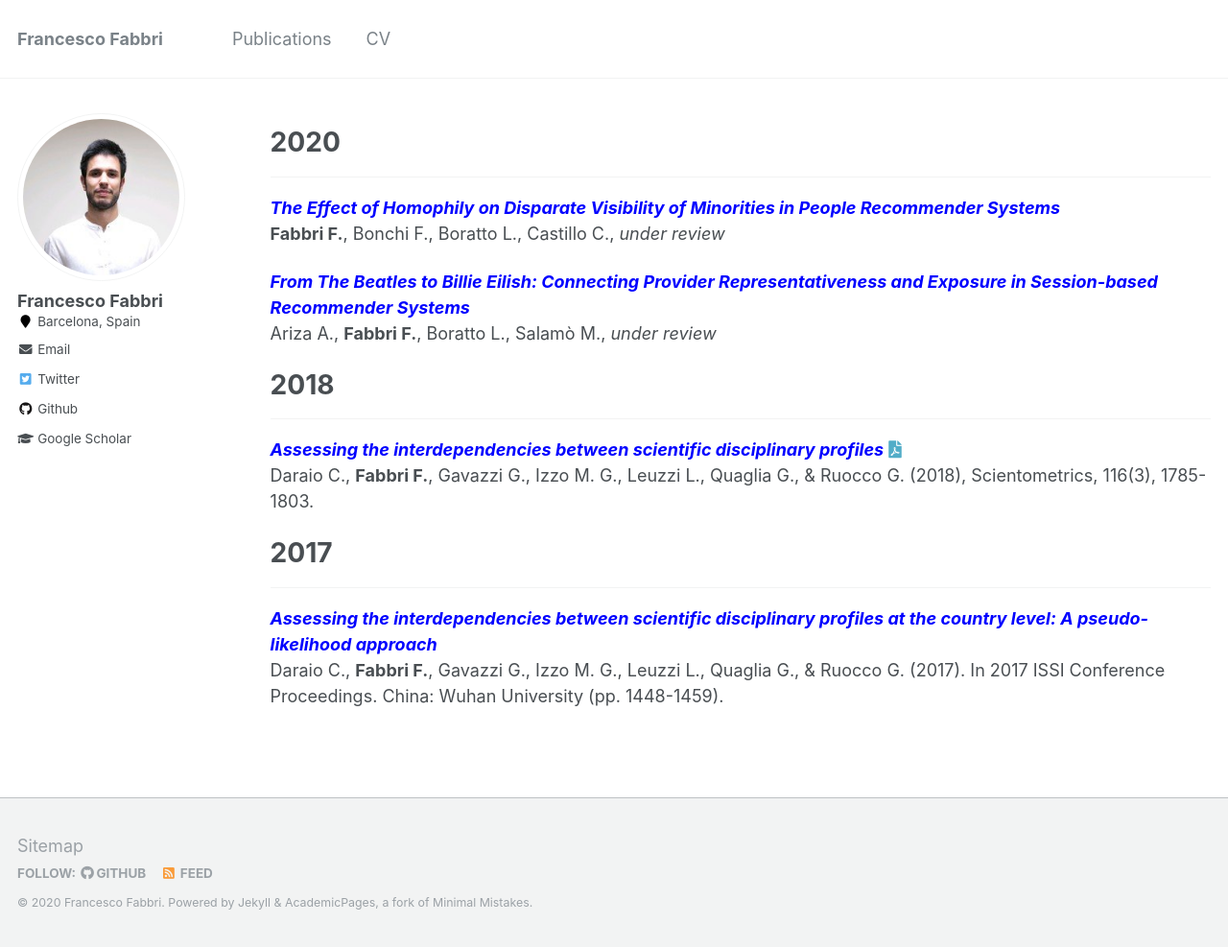
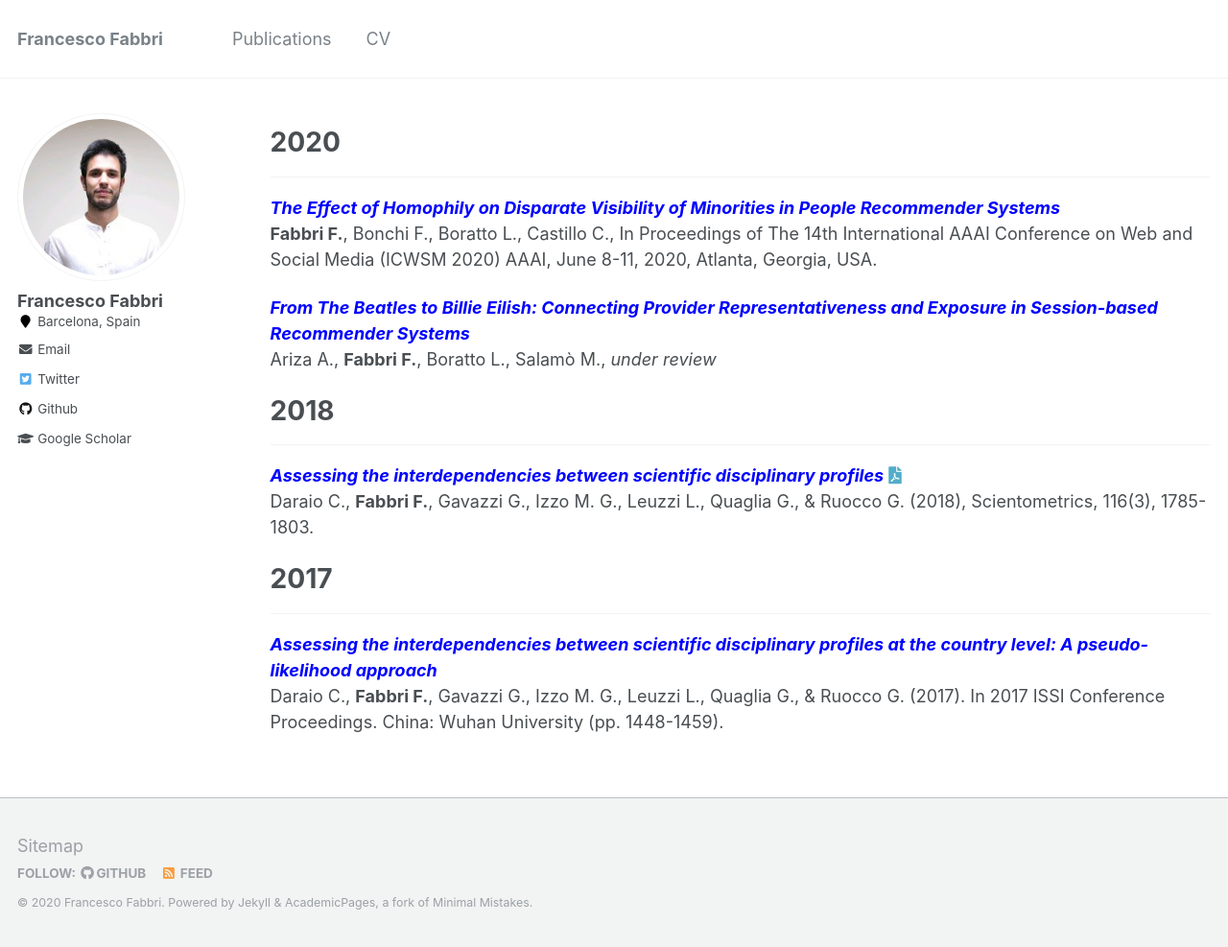
Before and after one commit to FraFabbri/frafabbri.github.io, a Jekyll site: the page built from _pages/publications.md, in a window 1280 px wide and 987 px high. Shown: the whole window at 96% size. Built offline with Jekyll 4.4.1, drawn with Linux system fonts in a browser that asks for light colours.

Commit message:
paper icwsm

```diff
--- a/_pages/publications.md
+++ b/_pages/publications.md
@@ -9,7 +9,7 @@ sitemap: false
 2020
 ===
 ***
-**<span style="color:blue">*The Effect of Homophily on Disparate Visibility of Minorities in People Recommender Systems*</span>** <br/>**Fabbri F.**, Bonchi F., Boratto L., Castillo C., *under review*
+**<span style="color:blue">*The Effect of Homophily on Disparate Visibility of Minorities in People Recommender Systems*</span>** <br/>**Fabbri F.**, Bonchi F., Boratto L., Castillo C., In Proceedings of The 14th International AAAI Conference on Web and Social Media (ICWSM 2020) AAAI, June 8-11, 2020, Atlanta, Georgia, USA.
 
 **<span style="color:blue">*From The Beatles to Billie Eilish: Connecting Provider Representativeness and Exposure in Session-based Recommender Systems*</span>** <br/>Ariza A., **Fabbri F.**, Boratto L., Salamò M., *under review*
 
@@ -22,7 +22,6 @@ sitemap: false
 
 
 
-
 2017
 ===
 ***
```
Also changed, not shown: _pages/about.md (+1 -0 lines), 6 other files.
